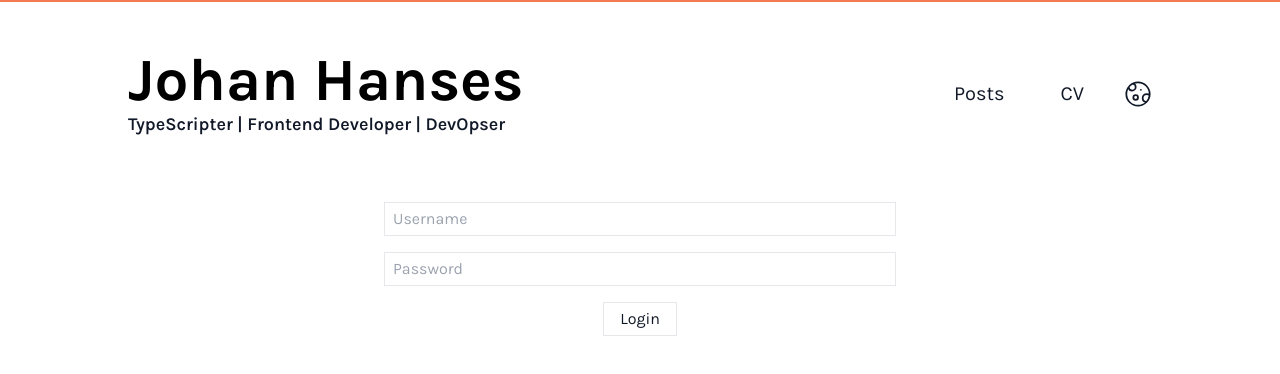
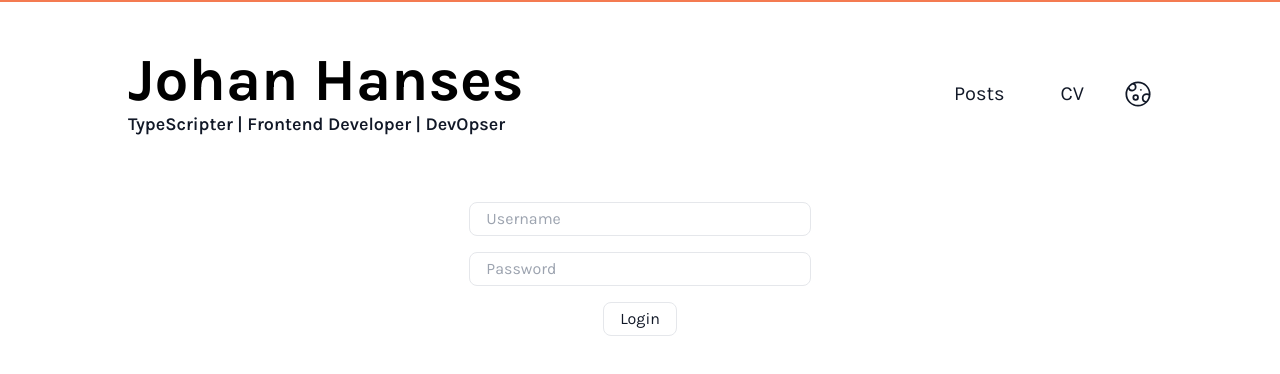
Before and after one commit to johanhanses/pjh, a Next.js app: page /auth/signin in a window 1280 px wide. Shown: the top 374 px of the page. Built offline with nearby package versions, Linux system fonts and the light colour scheme; no server answers.

Commit message:
fix button and input design

```diff
--- a/components/Auth/Button.tsx
+++ /dev/null
@@ -1,8 +0,0 @@
-export const Button = () => (
-  <button
-    type="submit"
-    className="mx-auto block px-4 py-1 border focus:outline-none focus:ring transition-colors duration-300"
-  >
-    Login
-  </button>
-)
--- a/components/Auth/Input.tsx
+++ b/components/Auth/Input.tsx
@@ -6,17 +6,14 @@ type InputProps = {
 export const Input = ({ name, type }: InputProps) => {
   return (
     <div>
-      <label
-        htmlFor={name}
-        className="sr-only"
-      >
+      <label htmlFor={name} className="sr-only">
         {name}
       </label>
       <input
         id={name}
         name={name}
         type={type}
-        className="w-full px-2 py-1 border focus:outline-none focus:ring placeholder:capitalize"
+        className="w-full px-4 py-1 border focus:outline-none focus:ring focus:ring-themeOrange dark:focus:ring-themeGreen placeholder:capitalize rounded-lg"
         placeholder={name}
       />
     </div>
--- a/components/Button.tsx
+++ b/components/Button.tsx
@@ -1,21 +1,38 @@
 import Link from 'next/link'
+
+type ButtonProps = {
+  variant?: 'filled' | 'ghost'
+  type: 'link' | 'button'
+  passedHref?: string
+  title: string
+  additionalClasses?: string
+}
+
+const ghostClasses =
+  'focus:outline-none focus:ring focus:ring-themeOrange dark:focus:ring-themeGreen py-1 px-4 hover:bg-themeOrange hover:bg-opacity-10 dark:hover:bg-themeGreen dark:hover:bg-opacity-20 rounded-lg transition-colors duration-300'
+const filledClasses =
+  'focus:outline-none focus:ring focus:ring-themeOrange dark:focus:ring-themeGreen py-1 px-4 border hover:bg-themeOrange hover:bg-opacity-10 dark:hover:bg-themeGreen dark:hover:bg-opacity-20 rounded-lg transition-colors duration-300'
 
 export const Button = ({
   type,
   passedHref,
-  title
-}: {
-  type: 'link' | 'button'
-  passedHref?: string
-  title: string
-}) => {
+  title,
+  additionalClasses,
+  variant = 'filled'
+}: ButtonProps) => {
+  const classes = variant === 'filled' ? filledClasses : ghostClasses
+
   if (type === 'link' && passedHref)
     return (
       <Link href={passedHref}>
-        <a className="py-1 px-4 hover:bg-themeOrange hover:bg-opacity-10 rounded-lg transition-colors duration-300">
-          {title}
-        </a>
+        <a className={`${classes} ${additionalClasses}`}>{title}</a>
       </Link>
     )
-  return <></>
+  if (type === 'button')
+    return (
+      <button type="submit" className={`${classes} ${additionalClasses}`}>
+        {title}
+      </button>
+    )
+  return null
 }
--- a/components/Header/Header.tsx
+++ b/components/Header/Header.tsx
@@ -14,7 +14,7 @@ export const Header = ({
   return (
     <header className="w-full flex items-center justify-between py-12">
       <Link href="/">
-        <a>
+        <a className="focus:outline-none focus:ring focus:ring-themeOrange dark:focus:ring-themeGreen">
           <h1 className="text-6xl font-bold text-black dark:text-white">
             {title}
           </h1>
@@ -24,8 +24,8 @@ export const Header = ({
 
       <nav className="flex items-center text-xl space-x-6">
         <LogInOutButton />
-        <Button type="link" passedHref="/posts" title="Posts" />
-        <Button type="link" passedHref="/cv" title="CV" />
+        <Button type="link" passedHref="/posts" title="Posts" variant="ghost" />
+        <Button type="link" passedHref="/cv" title="CV" variant="ghost" />
         <ThemeToggler />
       </nav>
     </header>
--- a/components/Header/LogInOutButton.tsx
+++ b/components/Header/LogInOutButton.tsx
@@ -1,19 +1,39 @@
 import { signIn, signOut, useSession } from 'next-auth/react'
+import { useEffect, useState } from 'react'
 
 export const LogInOutButton = () => {
   const { data: session, status } = useSession()
+  const [mounted, setMounted] = useState(false)
+
+  useEffect(() => {
+    setMounted(true)
+  }, [])
+
+  if (!mounted) {
+    return null
+  }
 
   if (status === 'authenticated') {
     return (
       <div>
-        <button onClick={() => signOut()}>Logout</button>
+        <button
+          onClick={() => signOut()}
+          className="focus:outline-none focus:ring focus:ring-themeOrange dark:focus:ring-themeGreen py-1 px-4 hover:bg-themeOrange hover:bg-opacity-10 dark:hover:bg-themeGreen dark:hover:bg-opacity-20 rounded-lg transition-colors duration-300"
+        >
+          Logout
+        </button>
       </div>
     )
   }
   return null
   // return (
   //   <div>
-  //     <button onClick={() => signIn()}>Login</button>
+  //     <button
+  //       onClick={() => signIn()}
+  //       className="focus:outline-none focus:ring focus:ring-themeOrange dark:focus:ring-themeGreen py-1 px-4 hover:bg-themeOrange hover:bg-opacity-10 dark:hover:bg-themeGreen dark:hover:bg-opacity-20 rounded-lg transition-colors duration-300"
+  //     >
+  //       Login
+  //     </button>
   //   </div>
   // )
 }
--- a/components/Header/ThemeToggler.tsx
+++ b/components/Header/ThemeToggler.tsx
@@ -21,7 +21,7 @@ export const ThemeToggler = () => {
       name="Change Theme"
       aria-label="Change Theme"
       onClick={() => setTheme(theme === 'dark' ? 'light' : 'dark')}
-      className="hover:text-themeOrange dark:hover:text-themeGreen pb-1"
+      className="hover:text-themeOrange dark:hover:text-themeGreen pb-1 focus:outline-none focus:ring focus:ring-themeOrange dark:focus:ring-themeGreen"
     >
       {theme === 'dark' ? <Sun /> : <Moon />}
     </button>
--- a/pages/auth/signin/index.tsx
+++ b/pages/auth/signin/index.tsx
@@ -1,7 +1,7 @@
 import { GetServerSideProps } from 'next'
 import { getCsrfToken } from 'next-auth/react'
-import { Button } from '../../../components/Auth/Button'
 import { Input } from '../../../components/Auth/Input'
+import { Button } from '../../../components/Button'
 import { Layout } from '../../../components/Layout'
 
 type SignInProps = {
@@ -14,12 +14,17 @@ export default function SignIn({ csrfToken }: SignInProps) {
       <form
         method="post"
         action="/api/auth/callback/credentials"
-        className="space-y-4 w-full sm:w-1/2 mx-auto"
+        className="space-y-4 w-full sm:w-1/2 md:w-1/3 mx-auto"
       >
         <input name="csrfToken" type="hidden" defaultValue={csrfToken} />
         <Input name="username" type="text" />
         <Input name="password" type="password" />
-        <Button />
+        <Button
+          type="button"
+          title="Login"
+          additionalClasses="mx-auto block"
+          variant="filled"
+        />
       </form>
     </Layout>
   )
```
